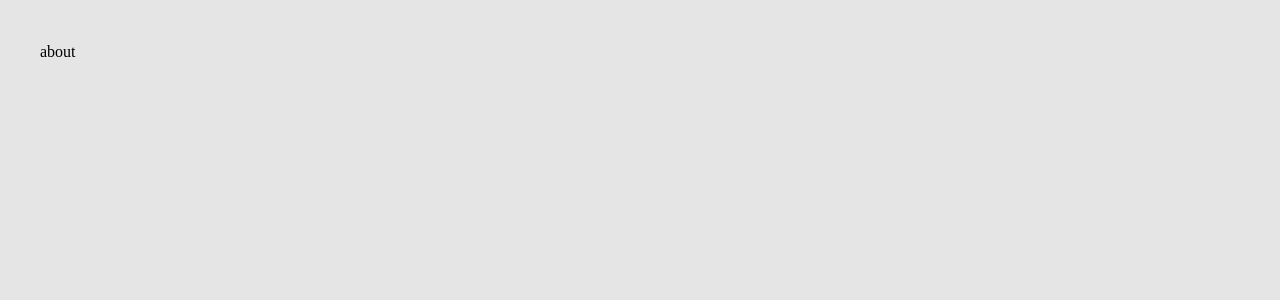
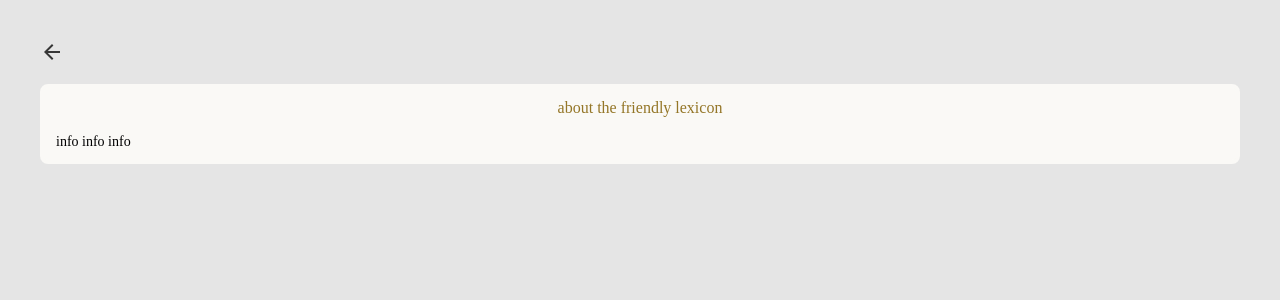
Before and after one commit to claudiacarion/the-friendly-lexicon, a React (Create React App) app: page /about in a window 1280 px wide. Shown: the top 300 px of the page. Built offline with nearby package versions, Linux system fonts and the light colour scheme.

Commit message:
added about, wip

```diff
--- a/src/App.tsx
+++ b/src/App.tsx
@@ -14,6 +14,7 @@ const App = () => {
         <Route path="/about" element={<About />} />
         <Route path="/bookmarks" element={<Bookmarks />} />
         <Route path="/definition/:word" element={<Definition />} />
+        <Route path="/about" element={<About />} />
       </Routes>
     </BrowserRouter>
     </div>
--- a/src/components/about/About.tsx
+++ b/src/components/about/About.tsx
@@ -1,10 +1,19 @@
 import React from 'react'
+import { useNavigate } from 'react-router-dom';
+import {MdOutlineArrowBack} from 'react-icons/md'
 
 const About = () => {
+  const navigate = useNavigate();
+
   return (
-    <div>
-      about
+    <>
+    <div className='flex justify-between mb-5 text-cone'>      <MdOutlineArrowBack className='text-2xl cursor-pointer	' onClick={()=> navigate('/')}/>
     </div>
+    <div className='border-4 border-cfour rounded-lg bg-cfour'>
+      <h4 className='text-md text-cthree text-center mt-2 mb-3'>about the friendly lexicon</h4>
+      <p className='text-sm text-left ml-3 mr-3 mt-1 mb-2'>info info info</p>
+    </div>
+    </>
   )
 }
 
--- a/src/components/definition/Definition.tsx
+++ b/src/components/definition/Definition.tsx
@@ -22,24 +22,24 @@ const Definition = () => {
   return (
     <><div className='flex justify-between mb-10 text-cone'>
       <MdOutlineArrowBack className='text-2xl cursor-pointer	' onClick={()=> navigate('/')}/>
-      <BsBookmarkHeart className='text-2xl' />
+      <BsBookmarkHeart className='text-2xl cursor-pointer' />
     </div>
     <div className='flex flex-col items-center'>
-      <h1 className='text-3xl font-bold h-20 w-auto text-cfive bg-ctwo rounded-md grid grid-cols-1 place-items-center mb-5 pl-5 pr-5'>{word}</h1>
-      <AiFillSound className='text-xl text-cone mb-5' />
+      <h1 className='text-3xl h-20 w-auto text-cfive bg-ctwo rounded-lg grid grid-cols-1 place-items-center mb-5 pl-8 pr-8'>{word}</h1>
+      <AiFillSound className='text-2xl text-cone mb-5 cursor-pointer' />
     </div>
     <div>
-      <div className='border-4 border-cfour rounded-md bg-cfour'>
+      <div className='border-4 border-cfour rounded-lg bg-cfour'>
       <h4 className='text-md text-cthree text-center mt-2'>definition</h4>
         {definitionData.map (def =>
           def.meanings.map((meaning: { partOfSpeech:string, definitions:[] }) =>
-          (<ul><li key={meaning.partOfSpeech} className='text-lg text-cone mt-3 ml-3'>{meaning.partOfSpeech}
+          (<ul><li key={meaning.partOfSpeech} className='text-md text-cone mt-3 ml-3'>{meaning.partOfSpeech}
           {meaning.definitions.map((define: { definition:string }) =>
             <ul><li key={define.definition} className='text-sm list-disc text-left ml-8 mr-8 mt-1 mb-2'>{define.definition}</li></ul>
             )}
             </li></ul>)))}
             </div>
-            <div className='border-4 border-cfour rounded-md bg-cfour mt-5'>
+            <div className='border-4 border-cfour rounded-lg bg-cfour mt-5'>
       <h4 className='text-md text-cthree text-center mt-2 mb-3'>synonyms</h4>
       <div className='grid grid-cols-2'>
         {definitionData.map (def =>
--- a/src/components/home/Home.tsx
+++ b/src/components/home/Home.tsx
@@ -1,6 +1,7 @@
 import React, { useState } from 'react'
 import homepic from './homepic-blue.png'
 import { useNavigate } from 'react-router-dom';
+import {FaInfoCircle} from 'react-icons/fa'
 
 const Home = () => {
   const [word, setWord] = useState<string>('');
@@ -20,13 +21,15 @@ const Home = () => {
       <p className=' text-sm'>your everyday dictionary for easy access</p>
     <div className='p-10'>
       <form onSubmit={handleSubmit}>
-      <input className='w-64 h-10 border-2 border-cfive rounded-md text-center'
+      <input className='w-64 h-12 border-2 border-cfour bg-cfour rounded-lg text-center text-cone'
       placeholder='search'
       value={word}
       onChange={e => setWord(e.target.value)}></input>
       </form>
       </div>
-    </div></>
+      <FaInfoCircle className='text-2xl cursor-pointer' onClick={()=> navigate('/about')} />
+    </div>
+    </>
   )
 }
 
```
